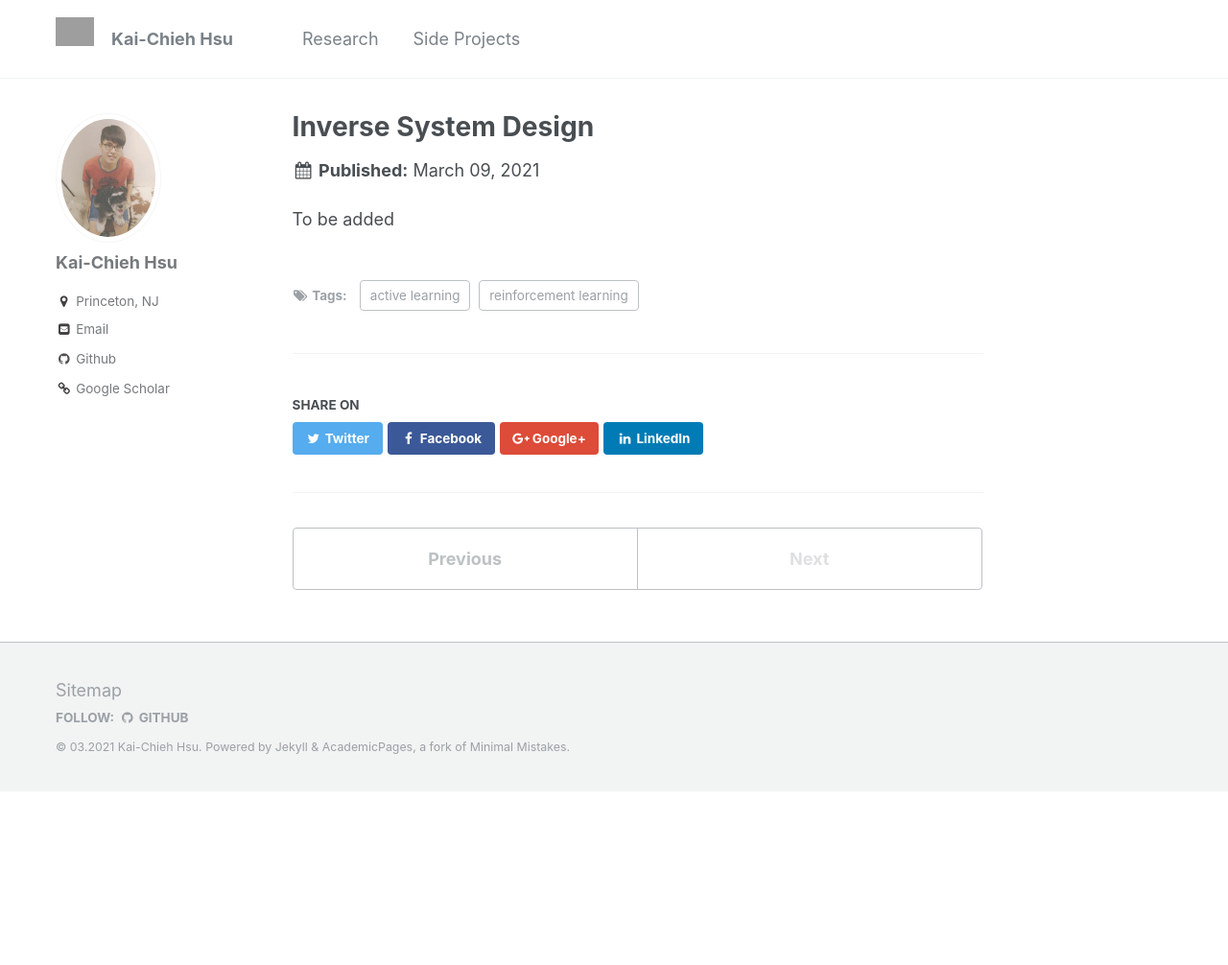
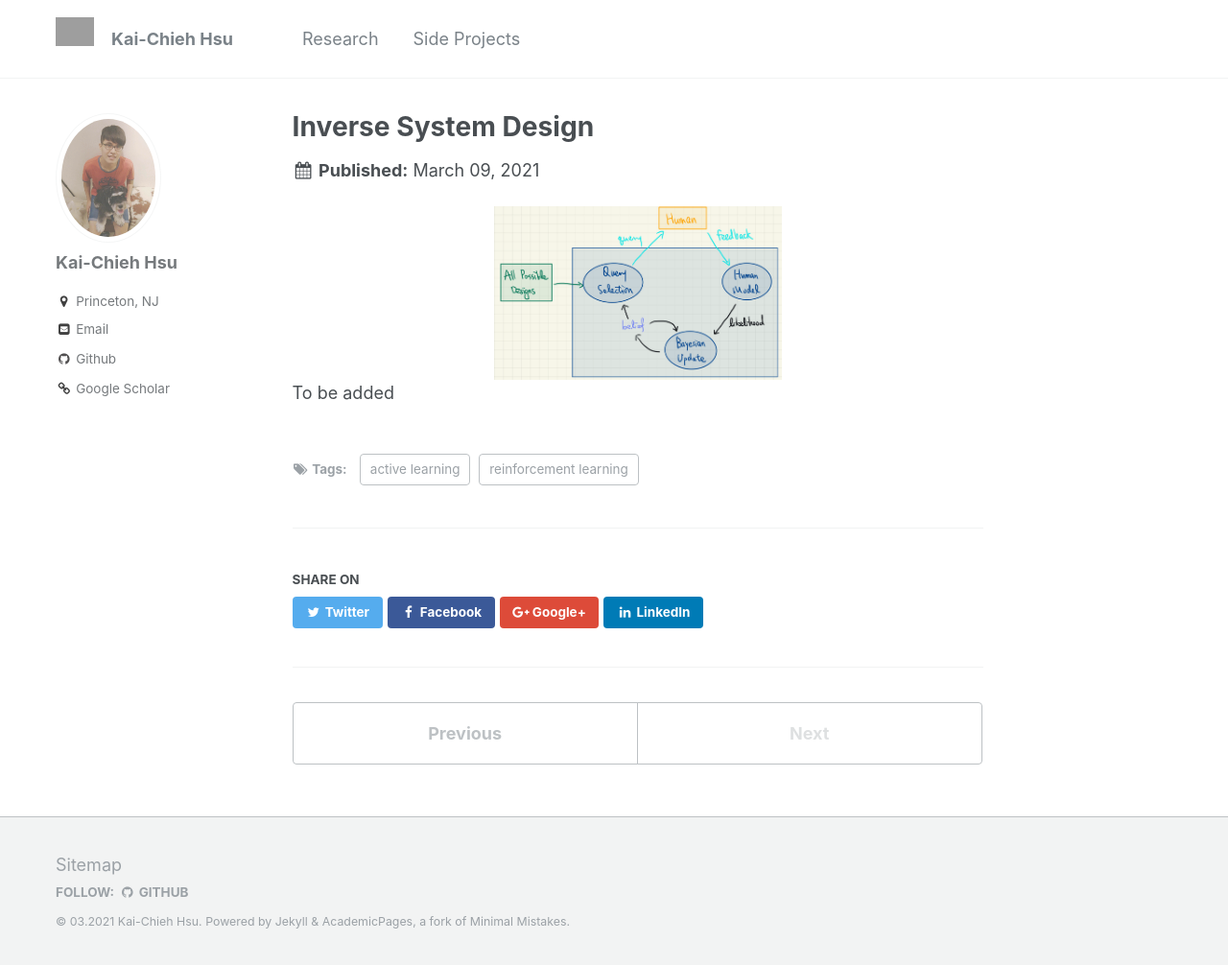
Before and after one commit to kaichiehhsu/kaichiehhsu.github.io, a Jekyll site: the page built from _ongoing/2021-03-09-ISD.md, in a window 1280 px wide and 1006 px high. Shown: the whole window at 96% size. Built offline with Jekyll 4.4.1, drawn with Linux system fonts in a browser that asks for light colours.

Commit message:
upload ISD exercept

```diff
--- a/_ongoing/2021-03-09-ISD.md
+++ b/_ongoing/2021-03-09-ISD.md
@@ -2,10 +2,15 @@
 title: 		"Inverse System Design"
 collection:	ongoing
 permalink: 	/research/ISD
+excerpt:    '<img src="/images/ISD/blockDiagram.png"  alt="drawing" width="300"/>'
 date: 		2021-03-09
 tags:
   - reinforcement learning
   - active learning
 ---
 
+<center>
+	<img src="/images/ISD/blockDiagram.png"  alt="drawing" width="300"/>
+</center>
+
 To be added
```
Also changed, not shown: images/ISD/blockDiagram.png (added), 1 other file.
